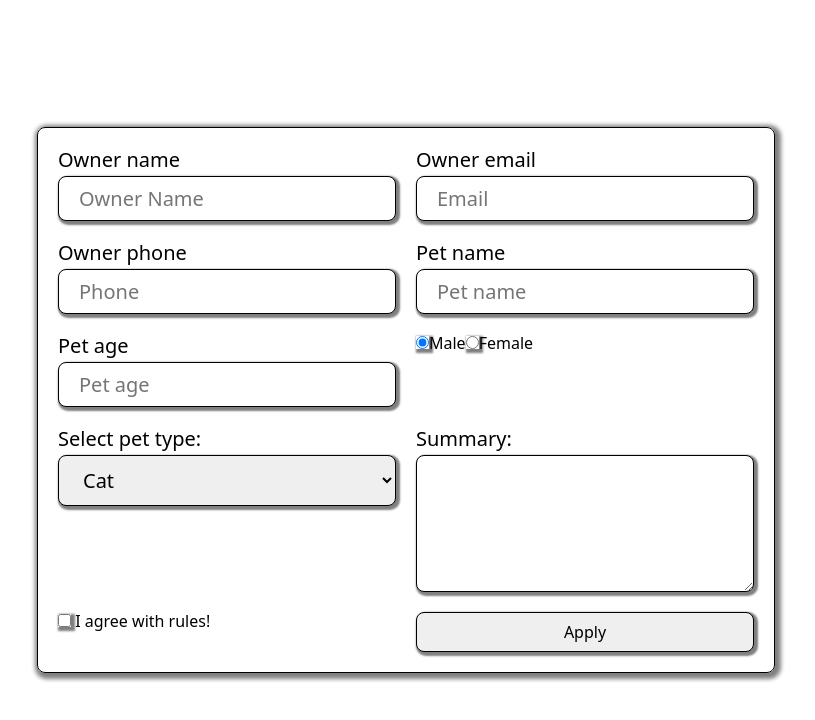
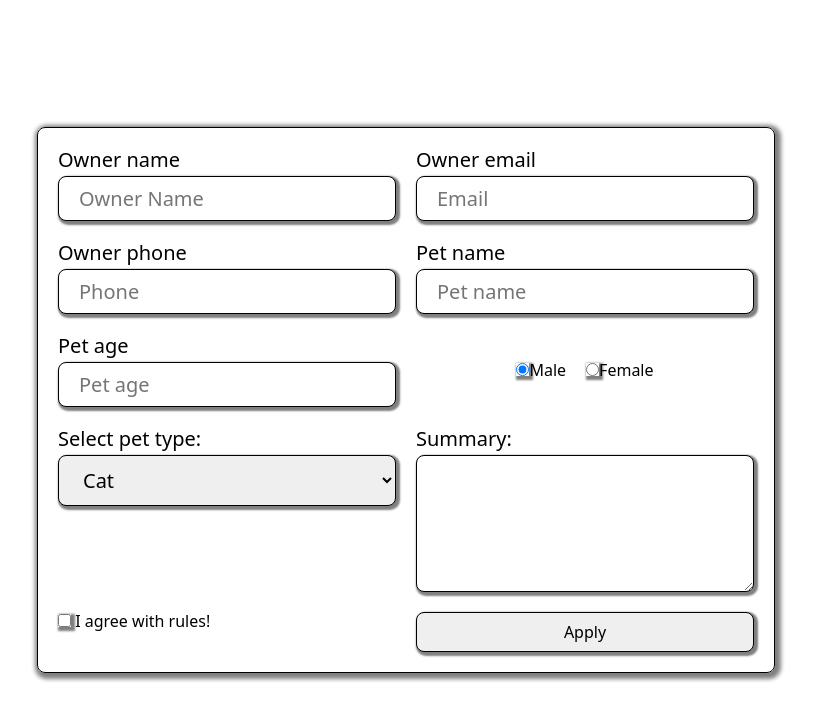
Before and after one commit to KaidoDragnil/TrainReact, a React (Vite) app: page / in a window 1280 px wide. Shown: the top 720 px of the page, without its empty margins (234-1049 px from the left). Built offline with nearby package versions, Linux system fonts and the light colour scheme.

Commit message:
grid layout

```diff
--- a/src/Components/Forms/ApplyForm.jsx
+++ b/src/Components/Forms/ApplyForm.jsx
@@ -41,7 +41,7 @@ const ApplyForm = () => {
             <span>Pet age</span>
             <Field name="petAge" type="number" placeholder="Pet age" />
           </label>
-          <div>
+          <div className={s.gender}>
             <label>
               <Field name="petGender" type="radio" value="male" />
               Male
--- a/src/Components/Forms/Forms.module.css
+++ b/src/Components/Forms/Forms.module.css
@@ -4,6 +4,12 @@
   justify-content: center;
   min-height: 100vh;
   gap: 10px;
+  .gender {
+    display: flex;
+    gap: 20px;
+    align-items: center;
+    justify-content: center;
+  }
   form {
     display: grid;
     /* flex-direction: column; */
```
